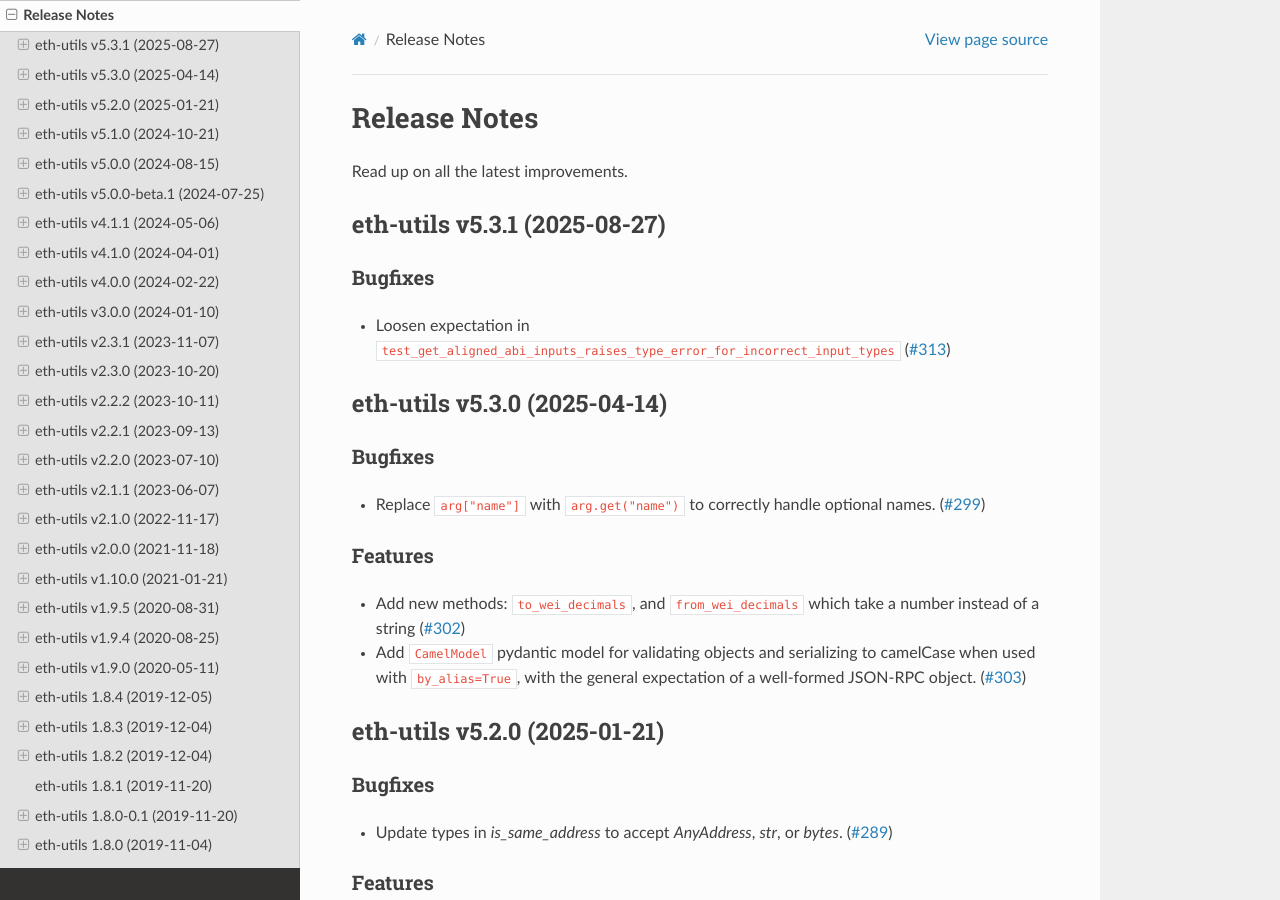
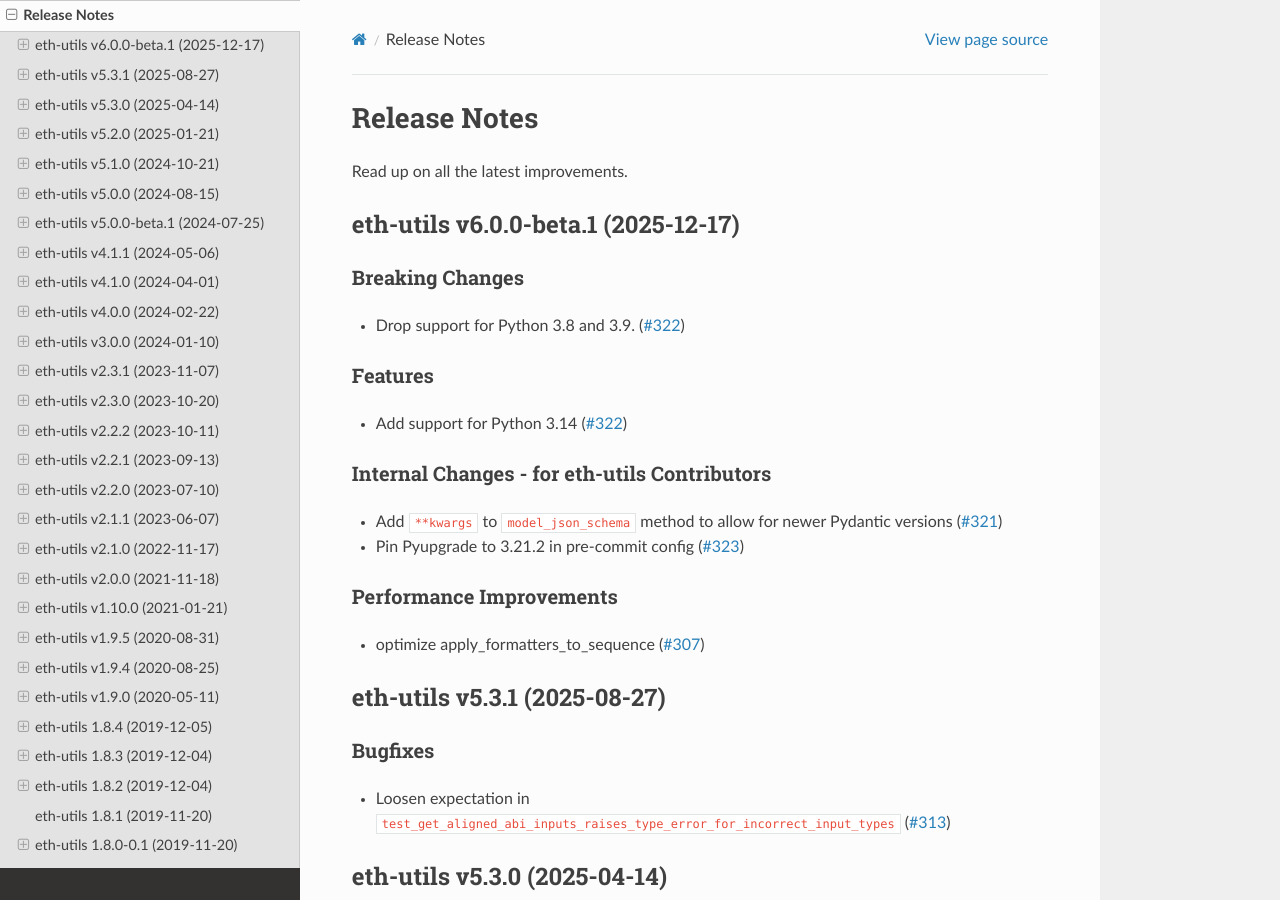
Before and after one commit to ethereum/eth-utils, a Sphinx documentation site: the page built from docs/release_notes.rst, in a window 1280 px wide and 900 px high. Built offline with Sphinx 7.4.7 and the Read the Docs theme 3.1.0, drawn with Linux system fonts in a browser that asks for light colours; pages that are not in the unit, such as notebooks, are missing from menus.

Commit message:
Compile release notes for v6.0.0-beta.1

```diff
--- a/docs/release_notes.rst
+++ b/docs/release_notes.rst
@@ -4,6 +4,34 @@
 Read up on all the latest improvements.
 
 .. towncrier release notes start
+
+eth-utils v6.0.0-beta.1 (2025-12-17)
+------------------------------------
+
+Breaking Changes
+~~~~~~~~~~~~~~~~
+
+- Drop support for Python 3.8 and 3.9. (`#322 <https://github.com/ethereum/eth-utils/issues/322>`__)
+
+
+Features
+~~~~~~~~
+
+- Add support for Python 3.14 (`#322 <https://github.com/ethereum/eth-utils/issues/322>`__)
+
+
+Internal Changes - for eth-utils Contributors
+~~~~~~~~~~~~~~~~~~~~~~~~~~~~~~~~~~~~~~~~~~~~~
+
+- Add ``**kwargs`` to ``model_json_schema`` method to allow for newer Pydantic versions (`#321 <https://github.com/ethereum/eth-utils/issues/321>`__)
+- Pin Pyupgrade to 3.21.2 in pre-commit config (`#323 <https://github.com/ethereum/eth-utils/issues/323>`__)
+
+
+Performance Improvements
+~~~~~~~~~~~~~~~~~~~~~~~~
+
+- optimize apply_formatters_to_sequence (`#307 <https://github.com/ethereum/eth-utils/issues/307>`__)
+
 
 eth-utils v5.3.1 (2025-08-27)
 -----------------------------
--- a/newsfragments/307.performance.rst
+++ /dev/null
@@ -1 +0,0 @@
-optimize apply_formatters_to_sequence
--- a/newsfragments/321.internal.rst
+++ /dev/null
@@ -1 +0,0 @@
-Add ``**kwargs`` to ``model_json_schema`` method to allow for newer Pydantic versions
--- a/newsfragments/322.breaking.rst
+++ /dev/null
@@ -1 +0,0 @@
-Drop support for Python 3.8 and 3.9.
--- a/newsfragments/322.feature.rst
+++ /dev/null
@@ -1 +0,0 @@
-Add support for Python 3.14
--- a/newsfragments/323.internal.rst
+++ /dev/null
@@ -1 +0,0 @@
-Pin Pyupgrade to 3.21.2 in pre-commit config
```
